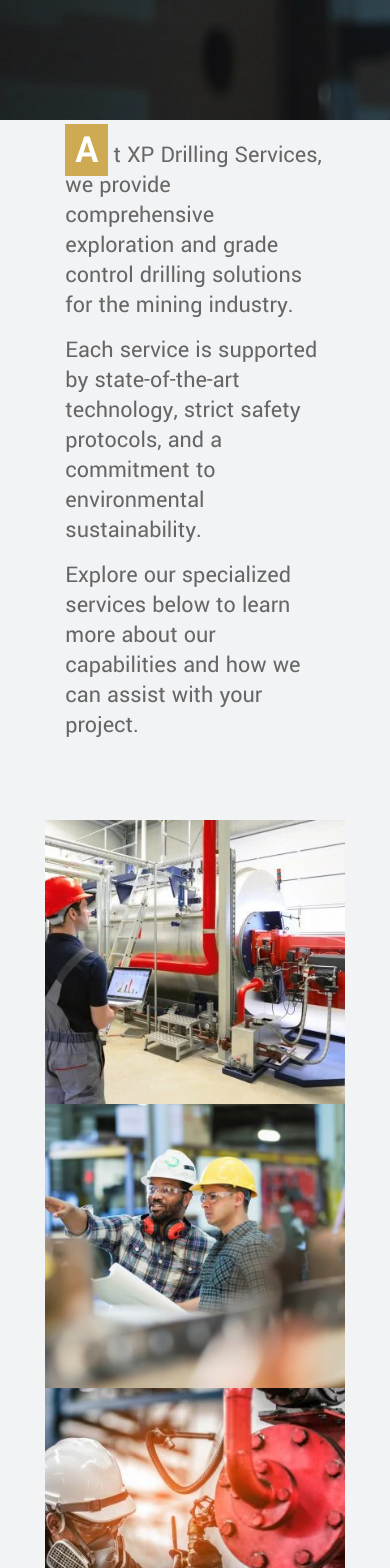
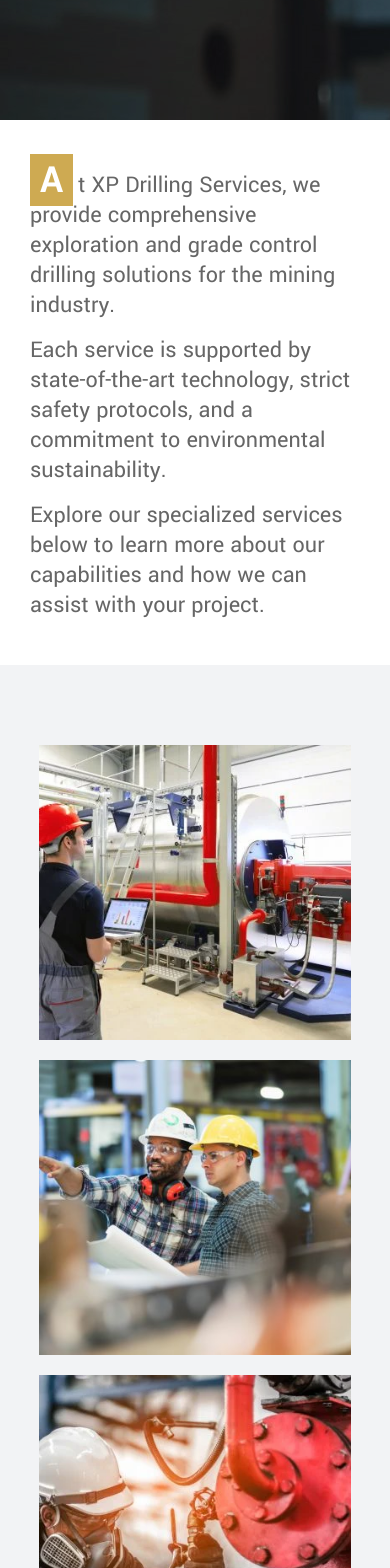
Before and after one commit to LionRouge1/xpdrilling, a React (Vite) app: page /services in a window 390 px wide. Shown: the part 400-1968 px from the top of the page. Built offline with nearby package versions, Linux system fonts and the light colour scheme.

Commit message:
make all the page responsive

```diff
--- a/src/index.scss
+++ b/src/index.scss
@@ -159,18 +159,18 @@ section h2 {
   }
 }
 
-.page-option:nth-child(odd) {
-  transform: translateX(-100%);
-  opacity: 0;
-}
+// .page-option:nth-child(odd) {
+//   // transform: translateX(-100%);
+//   opacity: 0;
+// }
 
-.page-option:nth-child(even) {
-  transform: translateX(100%);
-  opacity: 0;
-}
+// .page-option:nth-child(even) {
+//   // transform: translateX(100%);
+//   opacity: 0;
+// }
 
-.visible {
-  transform: translateX(0) !important;
-  opacity: 1 !important;
-  transition: all 3s ease !important;
-}
+// .visible {
+//   transform: translateX(0) !important;
+//   opacity: 1 !important;
+//   transition: all 3s ease !important;
+// }
--- a/src/pages/HomePage.tsx
+++ b/src/pages/HomePage.tsx
@@ -5,7 +5,6 @@ import OurOffers from "../components/OurOffers";
 import OurServices from "../components/OurServices";
 import WeHave from "../components/WeHave";
 import GetInTouch from "../components/GetInTouch";
-import { SizeContext } from "../components/context/SizeContext";
 import { GiClassicalKnowledge, GiSpinningTop } from "react-icons/gi";
 import { MdHealthAndSafety } from "react-icons/md";
 import { RiFocus3Fill } from "react-icons/ri";
@@ -41,12 +40,6 @@ const content = {
 };
 
 const HomePage = () => {
-  const { size, setSize} = useContext(SizeContext);
-  setSize(window.screen.height)
-
-  // useEffect(() => {
-  //   setSize(window.screen.height)
-  // }, [size]);
   return (
   <>
     <Home />
--- a/src/styles/callforaction.scss
+++ b/src/styles/callforaction.scss
@@ -38,4 +38,10 @@
       width: 80%;
     }
   }
+
+  @media (max-width: 700px) {
+    p {
+      width: 100%;
+    }
+  }
 }
--- a/src/styles/contactus.scss
+++ b/src/styles/contactus.scss
@@ -99,6 +99,14 @@
           background-color: var(--light-bg-color);
           color: #666;
         }
+
+        @media (max-width: 600px) {
+          flex-wrap: wrap;
+
+          .contact-input {
+            width: 100%;
+          }
+        }
       }
 
       textarea {
@@ -118,6 +126,16 @@
         width: 240px;
       }
     }
+
+    @media (max-width: 600px) {
+      padding: 30px;
+    }
+  }
+
+  @media (max-width: 900px) {
+    grid-template-columns: auto;
+    gap: 5%;
+    place-items: center;
   }
 }
 
--- a/src/styles/contentforpage.scss
+++ b/src/styles/contentforpage.scss
@@ -44,6 +44,26 @@
       right: -5.5%;
     }
   }
+
+  @media screen and (max-width: 900px) {
+    flex-direction: column;
+    background-color: white;
+    width: 100%;
+    margin: 0;
+
+    &-image {
+      display: none;
+    }
+
+    &::before {
+      display: none;
+    }
+
+    &-content {
+      width: 80%;
+      margin: 40px auto;
+    }
+  }
 }
 
 .vertical-banner {
@@ -55,13 +75,23 @@
 
   &-content {
     display: grid;
-    gap: 10%;
+    // gap: 10%;
     padding: 40px 0;
     justify-content: center;
     width: 70%;
     margin: 0 auto;
     text-align: center;
     // margin-bottom: 100px;
+  }
+
+  @media (max-width: 900px) {
+    width: 100%;
+    border-radius: 0;
+
+    &-content {
+      width: 80%;
+      text-align: start;
+    }
   }
 }
 
@@ -89,10 +119,6 @@
       &:nth-child(1) {
         margin-top: 0;
       }
-
-      // &:last-child {
-      //   border-bottom: none;
-      // }
 
       &-content {
 
@@ -129,6 +155,26 @@
         background-position: center;
         background-repeat: no-repeat;
       }
+
+      @media (max-width: 700px) {
+        display: block;
+
+        .page-option-image {
+          height: 250px;
+          border-radius: 0 0 10px 10px !important;
+          margin-top: 20px;
+        }
+
+        &-content {
+          ul {
+            display: block;
+
+            li {
+              display: block;
+            }
+          }
+        }
+      }
     }
 
     .page-option:nth-child(even) {
@@ -151,6 +197,12 @@
       .page-option-content {
         order: 1;
       }
+
+      // @media screen and (max-width: 700px) {
+      //   grid-template-columns: auto;
+      //   grid-template-rows: 1fr 55%;
+
+      // }
     }
 
     .page-option:nth-child(odd) {
@@ -162,6 +214,20 @@
       .page-option-image {
         border-radius: 0 10px 10px 0;
       }
+
+      // @media screen and (max-width: 700px) {
+      //   grid-template-columns: auto;
+      //   grid-template-rows: 55% 1fr;
+      // }
+    }
+  }
+
+  @media (max-width: 900px) {
+    grid-template-columns: auto;
+    gap: 0;
+
+    .page-options {
+      order: 0;
     }
   }
 }
@@ -216,6 +282,10 @@
               transform: translateY(5px);
             }
           }
+
+          @media (max-width: 700px) {
+            display: block;
+          }
         }
 
         .contact-btn {
@@ -249,6 +319,11 @@
 
   .side-bar {
     margin-top: 0;
+  }
+
+  @media screen and (max-width: 900px) {
+    grid-template-columns: auto;
+    gap: 0;
   }
 }
 
@@ -344,4 +419,14 @@
       }
     }
   }
+
+  // @media screen and (max-width: 900px) {
+  //   margin: 0 auto;
+  // }
 }
+
+// @media screen and (max-width: 900px) {
+//   main section {
+//     margin: 0 auto;
+//   }
+// }
--- a/src/styles/servicespage.scss
+++ b/src/styles/servicespage.scss
@@ -2,8 +2,10 @@
 
   .post-banner {
     margin-top: 0;
-    // text-align: center;
     font-size: 24px;
+    background-color: white;
+    padding: 30px;
+    width: 100%;
 
     p {
       width: 70%;
@@ -19,16 +21,55 @@
       padding: 0 10px;
       margin-right: 5px;
     }
+
+    @media (max-width: 900px) {
+      p {
+        width: 80%;
+      }
+    }
+
+    @media (max-width: 700px) {
+      p {
+        width: 100%;
+      }
+    }
   }
 
   .services-images {
     display: flex;
     flex-wrap: wrap;
     justify-content: center;
-    gap: 2%;
+    width: 100%;
+    // gap: 2%;
 
     img {
       width: 300px;
+      margin: 0 20px 20px 0;
+
+      &:last-child {
+        margin-right: 0;
+      }
+    }
+
+    @media (max-width: 600px) {
+      img {
+        &:last-child {
+          margin-right: 20px;
+        }
+      }
+    }
+
+    @media (max-width: 500px) {
+      width: 100%;
+
+      img {
+        width: 80%;
+        margin: 0 0 20px 0;
+
+        &:last-child {
+          margin-right: 0;
+        }
+      }
     }
   }
 
--- a/src/styles/sustainabilitypage.scss
+++ b/src/styles/sustainabilitypage.scss
@@ -19,6 +19,11 @@
     display: flex;
     align-items: center;
   }
+
+  @media (max-width: 900px) {
+    display: flex;
+    flex-wrap: wrap;
+  }
 }
 
 .subcards {
@@ -35,13 +40,8 @@
     padding: 30px;
     display: grid;
     gap: 20px;
-    // place-items: center;
-    // place-content: center;
-    // flex-direction: column;
-    // align-items: center;
-    // justify-content: center;
     position: relative;
-    // text-align: center;
+    margin: 30px 0;
 
     &::before {
       content: '';
@@ -126,5 +126,9 @@
         }
       }
     }
+
+    @media (max-width: 375px) {
+      width: 80%;
+    }
   }
 }
```
